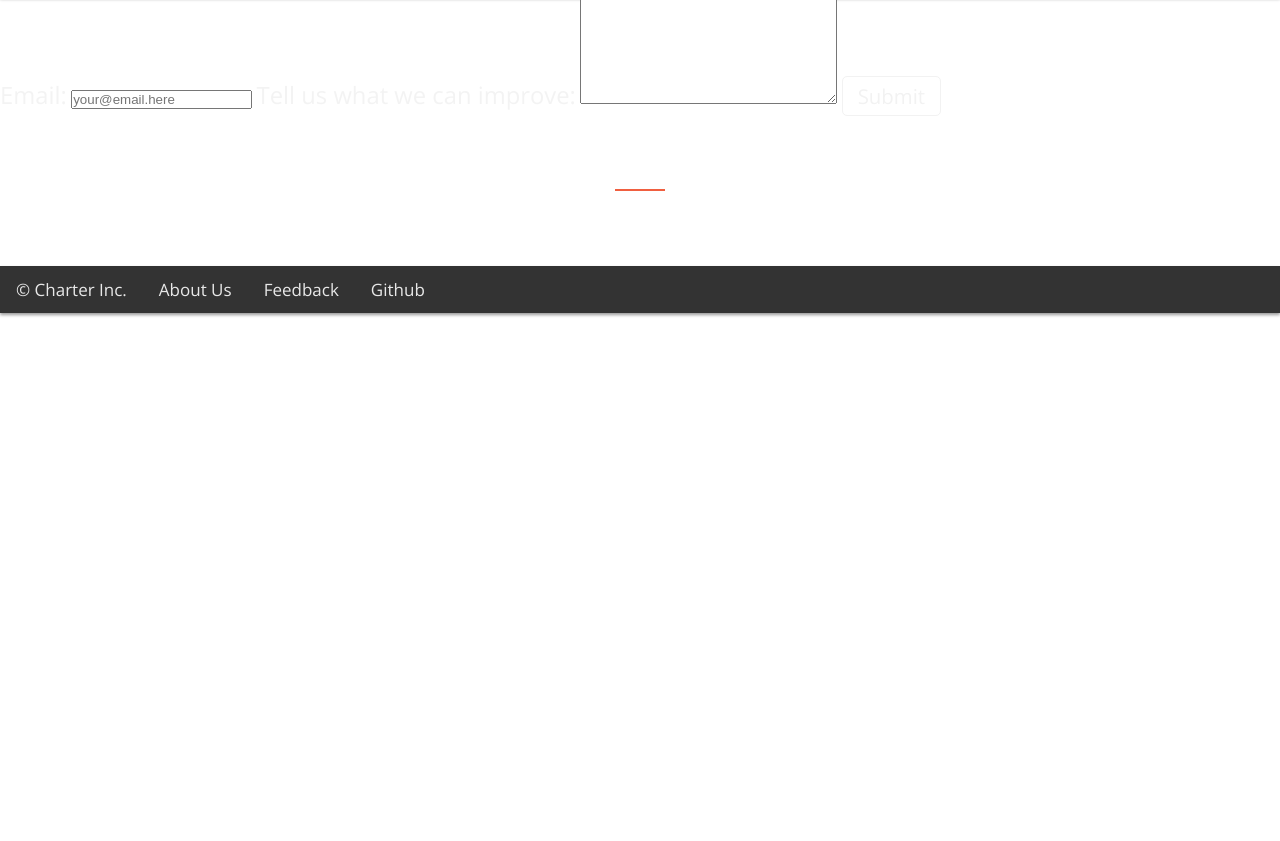
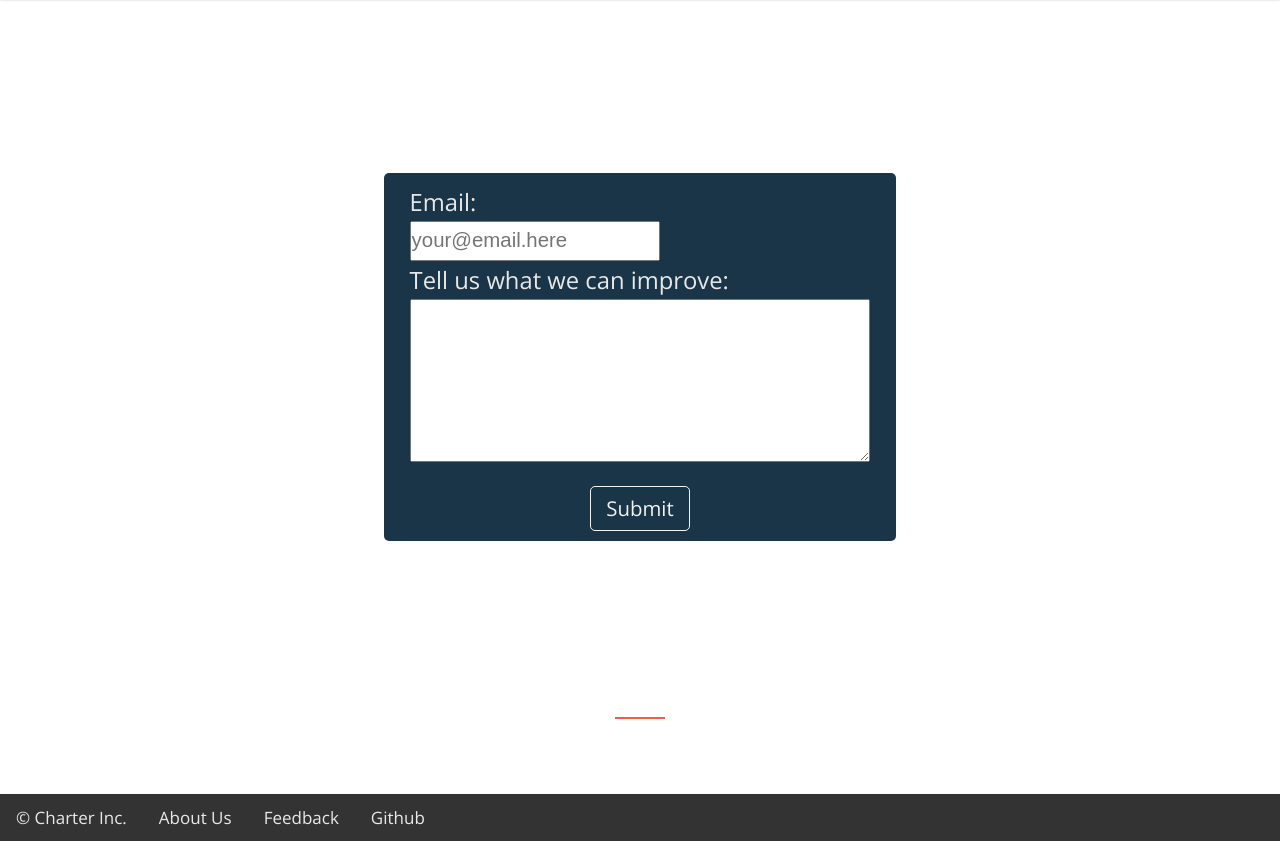
Before and after one commit to ericzlmd/ProjectOne, a plain HTML site: page feedback.html in a window 1280 px wide. Shown: the part 67-908 px from the top of the page. Before the commit the page ends 800 px from the top, so only its background shows below. Drawn offline with nearby package versions, Linux system fonts and the light colour scheme.

Commit message:
Added feedback.html styling

```diff
--- a/css/style.css
+++ b/css/style.css
@@ -115,6 +115,27 @@ footer {
    margin: 0 auto;
 }
 
+.feedback-form {
+   background: #1a3547;
+   border-radius: 5px;
+   display: flex;
+   flex-direction: column;
+   margin: 11rem auto;
+   padding: 10px 1.6rem;
+   width: 40%;
+}
+
+.feedback-item {
+   height: 40px;
+   width: 250px;
+   font-size: 1.2em;
+}
+
+#fb-textarea {
+   font-size: 1.2em;
+   width: 100%;
+}
+
 .btn-submit {
    color: #f2f2f2;
    padding: 5px 15px;
```
